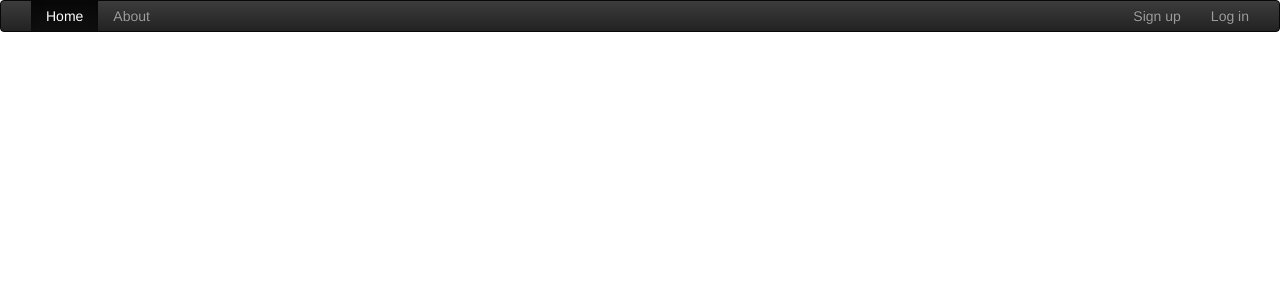
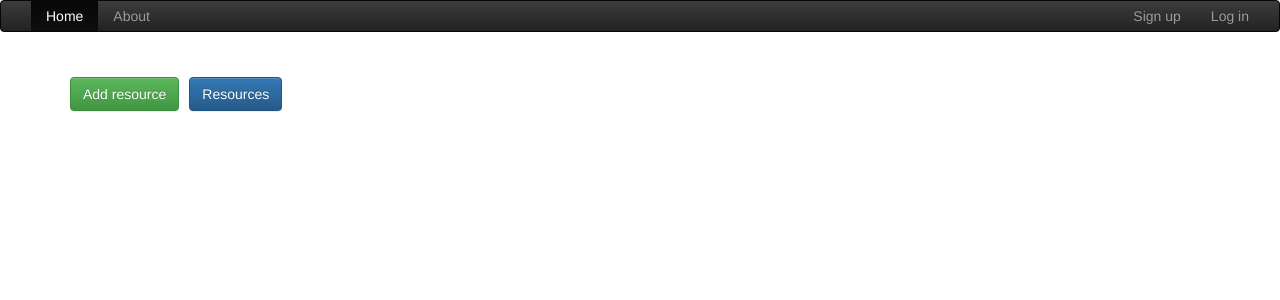
Before and after one commit to beczkowb/studypy, a Django app: page /resources/tags/ in a window 1280 px wide. Shown: the top 300 px of the page. Run offline with Django 3.2, Linux system fonts and the light colour scheme; data that the repository does not hold is empty; some libraries are stand-ins or nearby versions.

Commit message:
fixed resource list nav

```diff
--- a/studypy/templates/resources/_resource_list_nav.html
+++ b/studypy/templates/resources/_resource_list_nav.html
@@ -1,5 +1,6 @@
 <div class="container-narrow">
     <div class="masthead">
+        {% if show_resource_list_nav %}
             <ul class="nav nav-tabs pull-right">
                 <li class="{{ hot }}">
                     <a href="">Hot</a>
@@ -11,9 +12,16 @@
                     <a href="{% url 'newest' %}">Newest</a>
                 </li>
             </ul>
+        {% endif %}
         <h1 class="muted">
             <button class="btn btn-success">Add resource</button>
-            <button class="btn btn-primary">Tags</button>
+            {% if show_tags_button %}
+                <a class="btn btn-primary" href="{% url 'tags' %}">Tags</a>
+            {% endif %}
+            {% if show_resources_button %}
+                <a class="btn btn-primary"
+                   href="{% url 'newest' %}">Resources</a>
+            {% endif %}
         </h1>
     </div>
 </div>
--- a/studypy/templates/resources/_tags_grid.html
+++ b/studypy/templates/resources/_tags_grid.html
@@ -1,4 +1,3 @@
-<div class="container">
 {% for row in tags_grid %}
     <div class="row">
         {% for tag in row %}
@@ -9,4 +8,3 @@
     </div>
     <br>
 {% endfor %}
-</div>
--- a/studypy/templates/resources/newest_resources.html
+++ b/studypy/templates/resources/newest_resources.html
@@ -2,7 +2,7 @@
 
 {% block body %}
     <div class="container">
-        {% include 'resources/_resource_list_nav.html' with newest='active' only %}
+        {% include 'resources/_resource_list_nav.html' with newest='active' show_resource_list_nav=True show_tags_button=True  %}
         {% include 'resources/_resource_list.html' with resources=resources %}
         {% include '_pagination.html' with page_obj=page_obj %}
     </div>
--- a/studypy/templates/resources/tags.html
+++ b/studypy/templates/resources/tags.html
@@ -2,7 +2,9 @@
 
 {% block body %}
     <div class="container">
-        {% include 'resources/_tags_grid.html' with tags_grid=tags_grid %}
+        {% include 'resources/_resource_list_nav.html' with show_resources_button=True %}
+        <br>
+        {% include 'resources/_tags_grid.html' with tags_grid=tags_grid show_resource_list_menu=False %}
         {% include '_pagination.html' with page_obj=page_obj %}
     </div>
 {% endblock body %}
```
Lines whose indentation alone changed are shown as unchanged.
